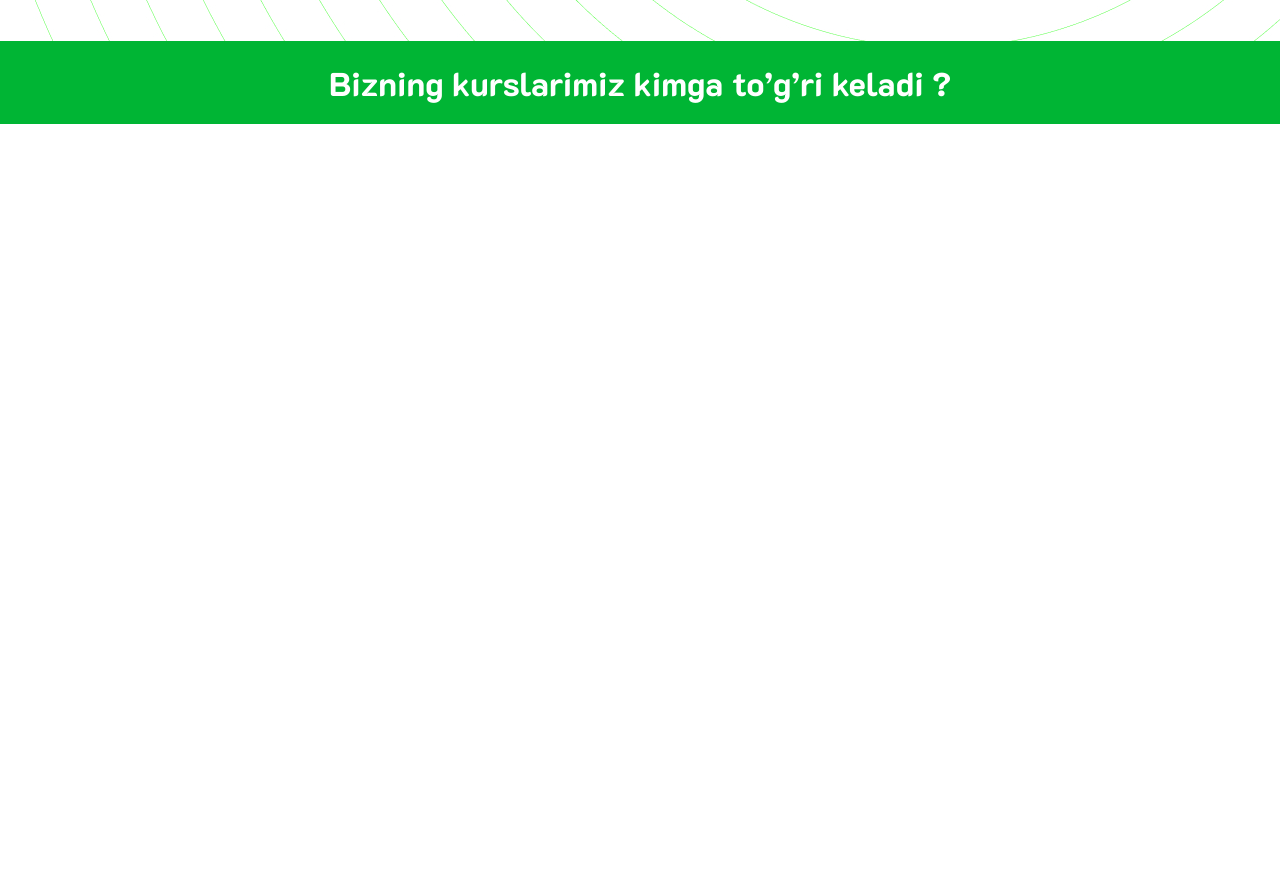
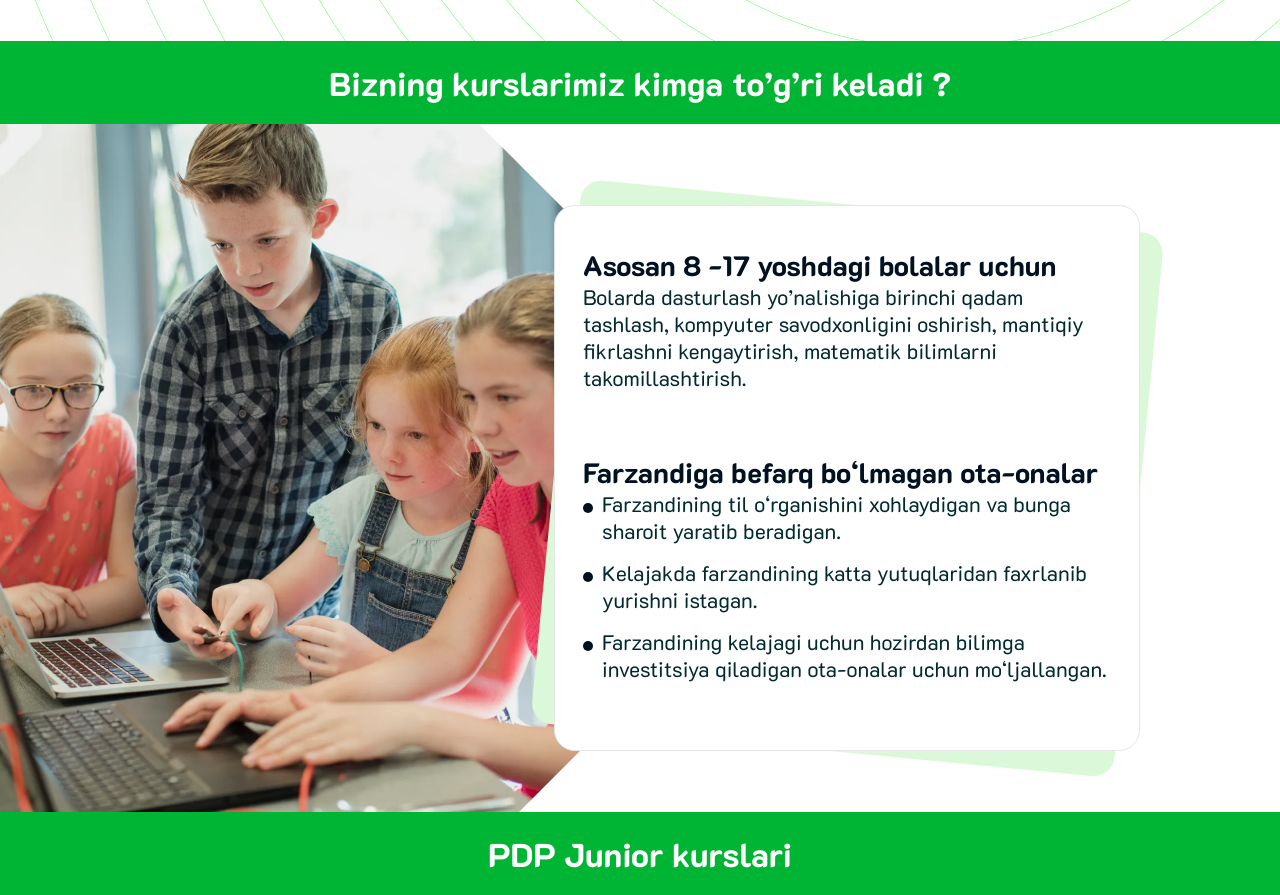
Before and after one commit to muhammadaziz01-dev/Vue.js, a Vue app in the folder lesson-7/: page / in a window 1280 px wide. Shown: the part 820-1715 px from the top of the page. Before the commit the page ends 944 px from the top, so only its background shows below. Built offline with nearby package versions, Linux system fonts and the light colour scheme.

Commit message:
lesson-7 pdp unversiti , intro section cretet

```diff
--- a/lesson-7/src/components/main/index.vue
+++ b/lesson-7/src/components/main/index.vue
@@ -2,12 +2,15 @@
    <main>
      <Hero/>
      <InnfoSection title="Bizning kurslarimiz kimga to’g’ri keladi ?" />
+     <Intro/>
+     <InnfoSection title="PDP Junior  kurslari" />
    </main>
 </template>
 
 <script setup>
 import Hero from "../sections/Hero.vue";
 import InnfoSection from "../ui/info-section.vue";
+import Intro from "../sections/Intro.vue";
 </script>
 
 <style lang="scss" scoped>
--- /dev/null
+++ b/lesson-7/src/components/sections/Intro.vue
@@ -0,0 +1,109 @@
+<template>
+  <section id="intro">
+    <Container>
+      <div class="intro--wrapper">
+        <div class="intro--wrapper--card">
+          <div class="intro--wrapper--card--top-info">
+            <h2>Asosan 8 -17 yoshdagi bolalar uchun</h2>
+            <p>
+              Bolarda dasturlash yo’nalishiga birinchi qadam tashlash, kompyuter
+              savodxonligini oshirish, mantiqiy fikrlashni kengaytirish, matematik
+              bilimlarni takomillashtirish.
+            </p>
+          </div>
+          <div class="intro--wrapper--card--boton-info">
+            <h2>Farzandiga befarq boʻlmagan ota-onalar</h2>
+            <p>
+              Farzandining til oʻrganishini xohlaydigan va bunga sharoit yaratib
+              beradigan.
+            </p>
+            <p>Kelajakda farzandining katta yutuqlaridan faxrlanib yurishni istagan.</p>
+            <p>
+              Farzandining kelajagi uchun hozirdan bilimga investitsiya qiladigan
+              ota-onalar uchun moʻljallangan.
+            </p>
+          </div>
+        </div>
+        <div class="intro--wrapper--card-bg"></div>
+      </div>
+    </Container>
+  </section>
+</template>
+
+<script setup>
+import Container from "../containers/container.vue";
+</script>
+
+<style lang="scss" scoped>
+#intro {
+  background-image: url(../../assets/images/intro-bg.png);
+  background-position: left;
+  background-repeat: no-repeat;
+  width: 100%;
+  height: 688px;
+
+  .intro--wrapper {
+    width: 100%;
+    height: 688px;
+    display: flex;
+    align-items: center;
+    justify-content: end;
+    position: relative;
+
+    &--card {
+      width: 586px;
+      height: 546px;
+      flex-shrink: 0;
+      border-radius: 21px;
+      border: 1px solid #e6e6e6;
+      background: #fff;
+      padding: 41px 28px;
+      display: flex;
+      flex-direction: column;
+      align-items: start;
+      gap: 63px;
+      z-index: 10;
+
+
+      h2 {
+        color: #012;
+        font-size: 28px;
+        font-weight: 800;
+      }
+
+      p {
+        color: #012a30;
+        font-size: 21px;
+        font-weight: 400;
+      }
+
+      &--boton-info p {
+        margin: 0 0 15px 19px;
+        position: relative;
+
+        &::after {
+          content: "";
+          width: 10px;
+          height: 10px;
+          border-radius: 50%;
+          background-color: #012;
+          position: absolute;
+          left: -19px;
+          top: 13px;
+        }
+      }
+    }
+
+    &--card-bg {
+      width: 584.95px;
+      height: 546.389px;
+      transform: rotate(-174.552deg);
+      flex-shrink: 0;
+      border-radius: 21px;
+      background: #dbf9d8;
+      position: absolute;
+      z-index: 5;
+    }
+  }
+}
+</style>
```
Also changed, not shown: lesson-7/src/assets/images/intro-bg.png (added), lesson-7/src/assets/images/intro-img.png (deleted).
